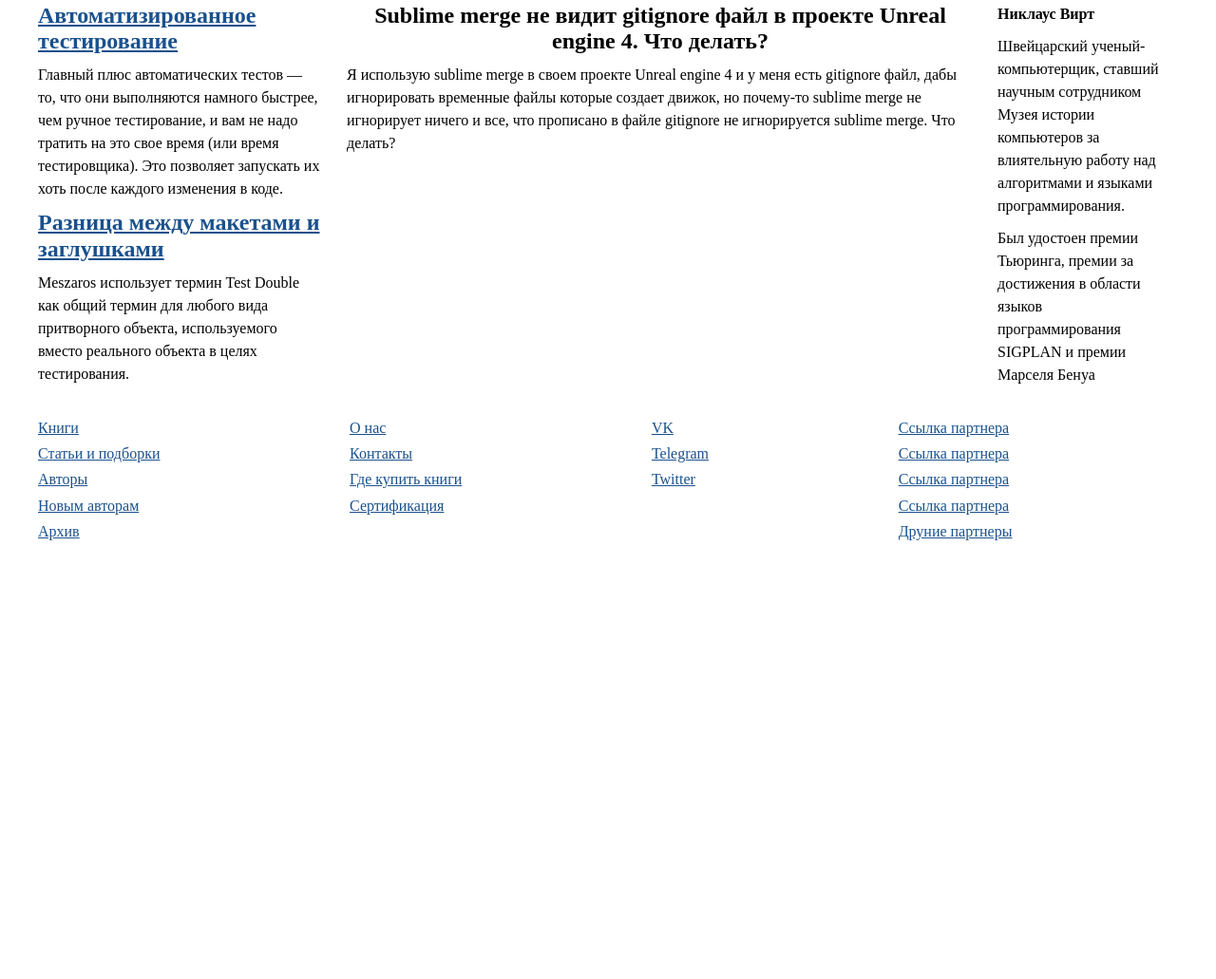
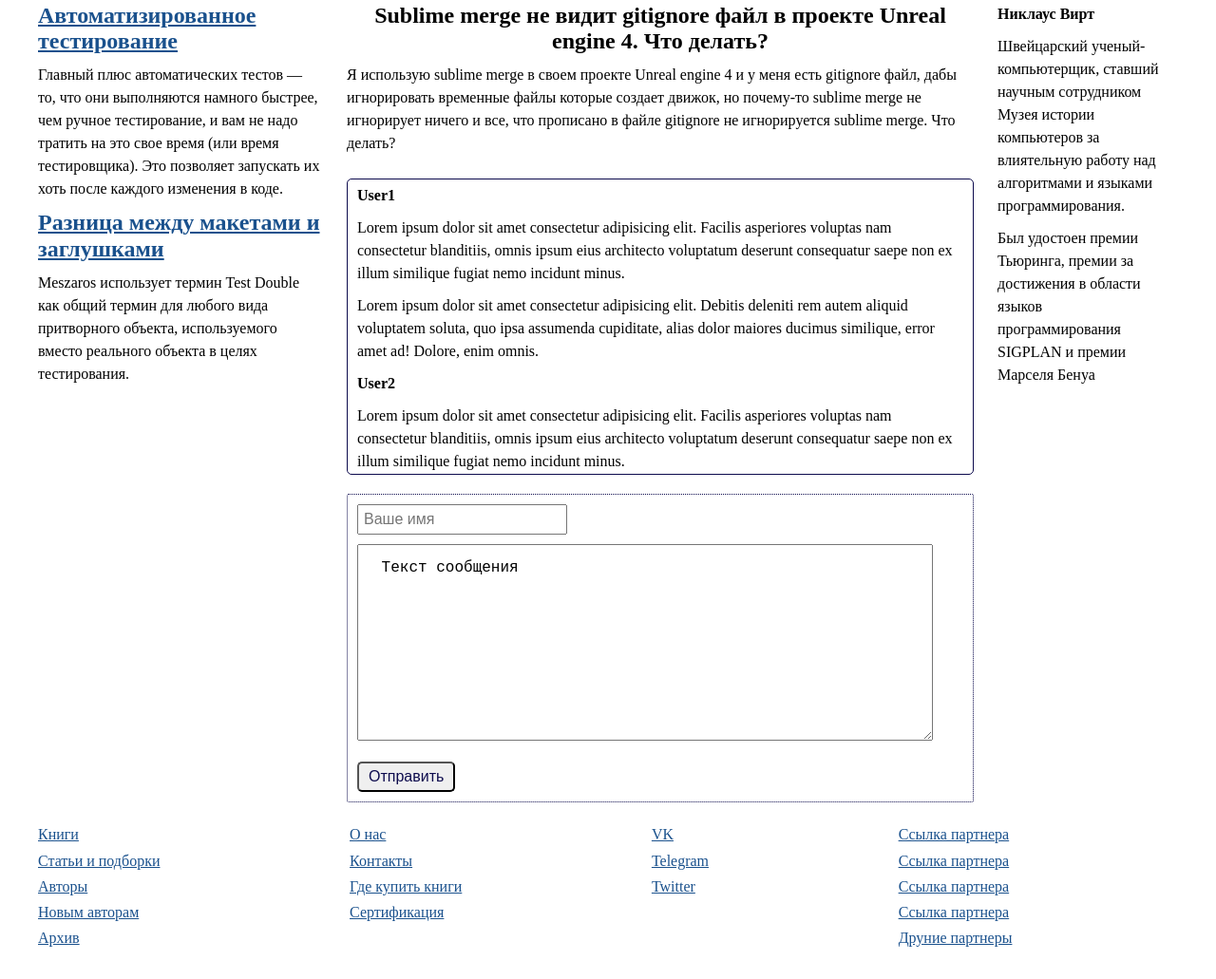
Before and after one commit to YPivneva/otus-js-three-column-site, a website built with webpack: page src/chat/chat-content.html in a window 1280 px wide. Shown: the part 218-1249 px from the top of the page at 95% size. Before the commit the page ends 821 px from the top, so only its background shows below. Built offline with nearby package versions, Linux system fonts and the light colour scheme; files whose address does not match are found by name.

Commit message:
creat page chat

```diff
--- a/src/chat/chat-content.html
+++ b/src/chat/chat-content.html
@@ -59,7 +59,37 @@
           прописано в файле gitignore не игнорируется sublime merge. Что делать?
         </p>
         <aside>
-          <p class="name-user"></p>
+          <div class="chat-users">
+            <p class="name-user"><strong>User1</strong></p>
+            <div class="text-user">
+              <p>Lorem ipsum dolor sit amet consectetur adipisicing elit. Facilis asperiores voluptas nam consectetur blanditiis, omnis ipsum eius architecto voluptatum deserunt consequatur saepe non ex illum similique fugiat nemo incidunt minus.</p>
+              <p>Lorem ipsum dolor sit amet consectetur adipisicing elit. Debitis deleniti rem autem aliquid voluptatem soluta, quo ipsa assumenda cupiditate, alias dolor maiores ducimus similique, error amet ad! Dolore, enim omnis.</p>
+            </div>
+            <p class="name-user"><strong>User2</strong></p>
+            <div class="text-user">
+              <p>Lorem ipsum dolor sit amet consectetur adipisicing elit. Facilis asperiores voluptas nam consectetur blanditiis, omnis ipsum eius architecto voluptatum deserunt consequatur saepe non ex illum similique fugiat nemo incidunt minus.</p>
+              <p>Lorem ipsum dolor sit amet consectetur adipisicing elit. Debitis deleniti rem autem aliquid voluptatem soluta, quo ipsa assumenda cupiditate, alias dolor maiores ducimus similique, error amet ad! Dolore, enim omnis.</p>
+            </div>
+            <p class="name-user"><strong>User3</strong></p>
+            <div class="text-user">
+              <p>Lorem ipsum dolor sit amet consectetur adipisicing elit. Facilis asperiores voluptas nam consectetur blanditiis, omnis ipsum eius architecto voluptatum deserunt consequatur saepe non ex illum similique fugiat nemo incidunt minus.</p>
+              <p>Lorem ipsum dolor sit amet consectetur adipisicing elit. Debitis deleniti rem autem aliquid voluptatem soluta, quo ipsa assumenda cupiditate, alias dolor maiores ducimus similique, error amet ad! Dolore, enim omnis.</p>
+            </div>
+            <p class="name-user"><strong>User4</strong></p>
+            <div class="text-user">
+              <p>Lorem ipsum dolor sit amet consectetur adipisicing elit. Facilis asperiores voluptas nam consectetur blanditiis, omnis ipsum eius architecto voluptatum deserunt consequatur saepe non ex illum similique fugiat nemo incidunt minus.</p>
+              <p>Lorem ipsum dolor sit amet consectetur adipisicing elit. Debitis deleniti rem autem aliquid voluptatem soluta, quo ipsa assumenda cupiditate, alias dolor maiores ducimus similique, error amet ad! Dolore, enim omnis.</p>
+            </div>
+          </div>
+          <form class="form-user" action="" method="post" name="form">
+            <!-- Поле ввода имени -->
+            <input class="form__name-user" name="name" type="text" placeholder="Ваше имя" />
+            <br>
+            <textarea class="form__text-user" name="message"> Текст сообщения
+            </textarea>
+            <br>
+            <button class="form__button-user" type="submit">Отправить</button>
+          </form>
         </aside>
       </section>
       <aside class="right-content">
--- a/src/style.css
+++ b/src/style.css
@@ -2,6 +2,8 @@
   --color-black: #0d0b4d;
   --color-blue: #1a518d;
   --color-marker: #000057;
+  --color-white: #e6dddd;
+  --color-gray: #a2a2a2;
 }
 * {
   margin: 0;
@@ -107,3 +109,43 @@
 .footer a:hover {
   color: var(--color-black);
 }
+
+.chat-users {
+  height: 300px;
+  padding: 5px 10px;
+  margin-top: 15px;
+  overflow-y: scroll;
+  border: 1px solid var(--color-black);
+  border-radius: 5px;
+}
+.form-user {
+  border: 1px dotted var(--color-black);
+  border-radius: 2px;
+  padding: 10px;
+  margin-top: 20px;
+}
+.form__name-user {
+  font-size: 1rem;
+  padding: 5px;
+  margin-bottom: 10px;
+}
+.form__text-user {
+  font-size: 1rem;
+  padding: 15px;
+  width: 90%;
+  height: 175px;
+}
+.form__button-user {
+  margin-top: 15px;
+  padding: 5px 10px;
+  font-size: 1rem;
+  color: var(--color-black);
+  border-radius: 5px;
+}
+.form__button-user:hover,
+.form__button-user:active {
+  cursor: pointer;
+  background-color: var(--color-blue);
+  color: var(--color-white);
+  box-shadow: 3px 3px 3px var(--color-gray);
+}
```
